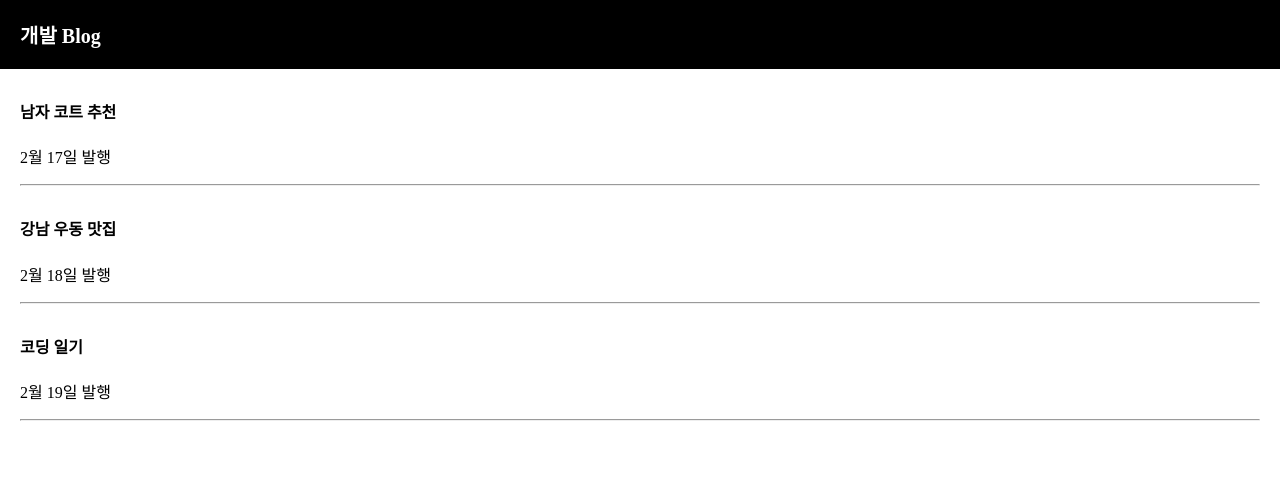
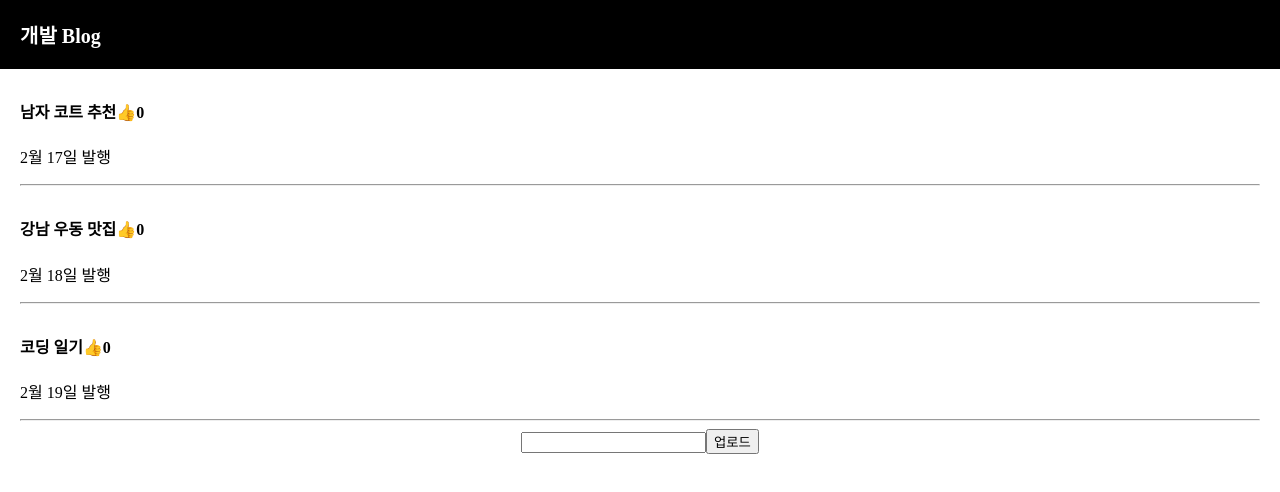
Before and after one commit to st120712/react-blog-project, a React (Create React App) app: page / in a window 1280 px wide. Shown: the top 492 px of the page. Built offline with nearby package versions, Linux system fonts and the light colour scheme.

Commit message:
create text input

```diff
--- a/src/App.js
+++ b/src/App.js
@@ -8,11 +8,22 @@ import './App.css';
 
 function App() {
 
-  let [글정보, 글정보변경] = useState([['남자 코트 추천', '2월 17일 발행',false], ['강남 우동 맛집', '2월 18일 발행',false], ['코딩 일기', '2월 19일 발행',false]]);
-  let [따봉, 따봉변경] = useState([0,0,0]);
-  let posts = '강남 고기 맛집';
+  let [글정보, 글정보변경] = useState([['남자 코트 추천', '2월 17일 발행', false, 0], ['강남 우동 맛집', '2월 18일 발행', false, 0], ['코딩 일기', '2월 19일 발행', false, 0]]);
+  let [inputText, setInputText] = useState();
 
-  let openModal = (i)=>{
+  let upload = () => {
+    var tmp = [...글정보];
+    tmp.push([inputText, '2월 17일 발행', false, 0]);
+    글정보변경(tmp);
+  }
+
+  let favorite = (i) => {
+    var tmp = [...글정보];
+    tmp[i][3] = tmp[i][3] + 1;
+    글정보변경(tmp);
+  }
+
+  let openModal = (i) => {
     var tmp = [...글정보];
     tmp[i][2] = !tmp[i][2];
     글정보변경(tmp);
@@ -23,35 +34,40 @@ function App() {
       <div className="black-nav">
         <div>개발 Blog</div>
       </div>
-      {/* <div className="list">
-        <h3>{글제목[0]} <span onClick={() => { 따봉변경(따봉 + 1) }}>👍</span>{따봉}</h3>
-        <p>2월 17일 발행</p>
-        <hr />
-      </div>
-      <div className="list">
-        <h3>{글제목[1]}</h3>
-        <p>2월 18일 발행</p>
-        <hr />
-      </div>
-      <div className="list">
-        <h3 onClick={() => { setModal(!modal) }}>{글제목[2]}</h3>
-        <p>2월 19일 발행</p>
-        <hr />
-      </div> */}
 
       {
         글정보.map(function (a, i) {
-          return (<>
-            <div className="list">
-              <h4 onClick={()=>{openModal(i)}}>{a[0]}</h4>
-              <p>{a[1]}</p>
-              <hr />
-            </div>
-           {a[2] ? <Modal 글정보 = {글정보[i]}/> : null}
+          return (
+            <>
+              <div className="list">
+                <h4 onClick={() => { openModal(i) }}>
+                  {a[0]}
+                  <span onClick={(e) => {
+                    e.stopPropagation();
+                    favorite(i);
+                  }}>👍</span>
+                  {a[3]}
+                </h4>
+                <p>
+                  {a[1]}
+                </p>
+                <hr />
+              </div>
+              {a[2] ? <Modal 글정보={글정보[i]} /> : null}
             </>
           )
         })
       }
+
+      <div>
+        <input onChange={(e) => {
+          setInputText(e.target.value);
+        }}></input>
+        <button onClick={() => {
+          upload();
+        }}>업로드</button>
+      </div>
+
 
     </div>
   );
```
